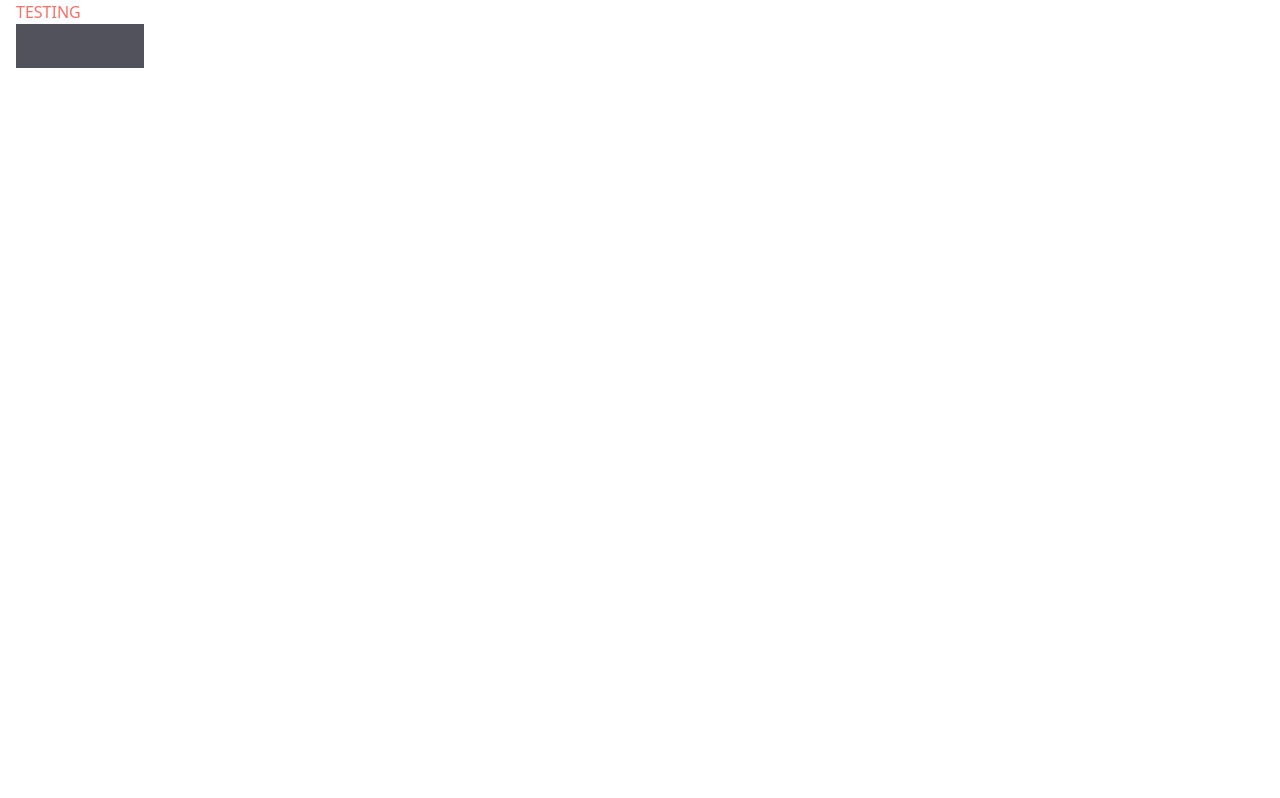
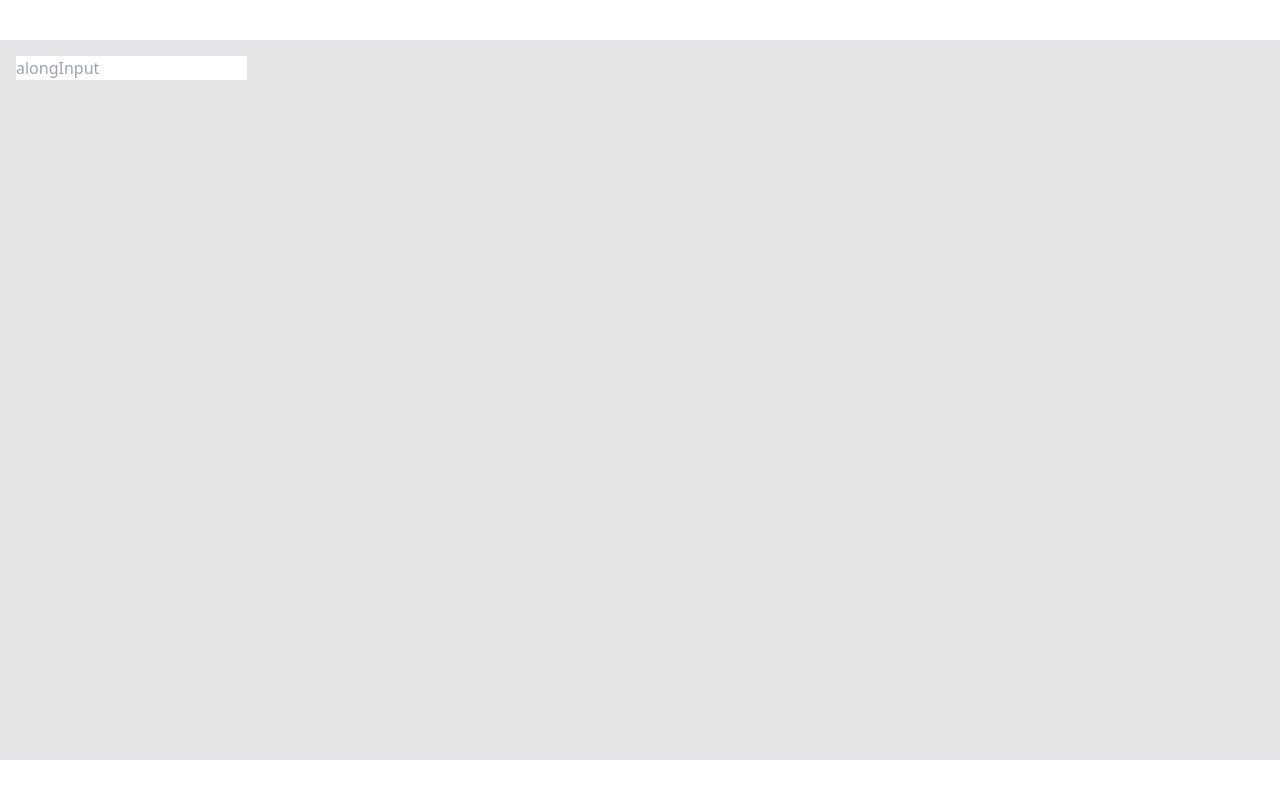
Before and after one commit to DisRachik/custom-input, a React (Vite) app: page / in a window 1280 px wide. Built offline with nearby package versions, Linux system fonts and the light colour scheme.

Commit message:
create component InputText

```diff
--- a/src/App.tsx
+++ b/src/App.tsx
@@ -1,8 +1,14 @@
+import { useState } from 'react';
+
+import { InputText } from './components/ui/InputText/InputText';
+
 export default function App() {
+  const [alongInput, setAlongInput] = useState('');
   return (
-    <div className='container'>
-      <h1 className='text-red-light'>TESTING</h1>
-      <div className='bg-gray-extraDark h-11 w-32'></div>
-    </div>
+    <main className='h-screen py-10'>
+      <div className='container h-full bg-white-dark py-4'>
+        <InputText placeholder='alongInput' value={alongInput} onChangeValue={setAlongInput} />
+      </div>
+    </main>
   );
 }
--- a/src/components/ui/InputText/InputText.tsx
+++ b/src/components/ui/InputText/InputText.tsx
@@ -0,0 +1,16 @@
+import { type ChangeEvent, forwardRef } from 'react';
+
+import { cn } from '@/utils/cn';
+
+import type { InputTextProps } from './InputText.types';
+
+export const InputText = forwardRef<HTMLInputElement, InputTextProps>(
+  ({ onChangeValue: onInputValue, className, ...rest }, ref) => {
+    const changeHandle = (e: ChangeEvent<HTMLInputElement>) => {
+      const value = e.target.value;
+      if (onInputValue) onInputValue(value);
+    };
+    return <input type='text' className={cn('', className)} {...rest} ref={ref} onChange={changeHandle} />;
+  },
+);
+InputText.displayName = 'InputText';
--- /dev/null
+++ b/src/components/ui/InputText/InputText.types.tsx
@@ -0,0 +1,6 @@
+import type { ComponentPropsWithoutRef } from 'react';
+
+export interface InputTextProps extends ComponentPropsWithoutRef<'input'> {
+  onChangeValue?: (value: string) => void;
+  className?: string;
+}
```
